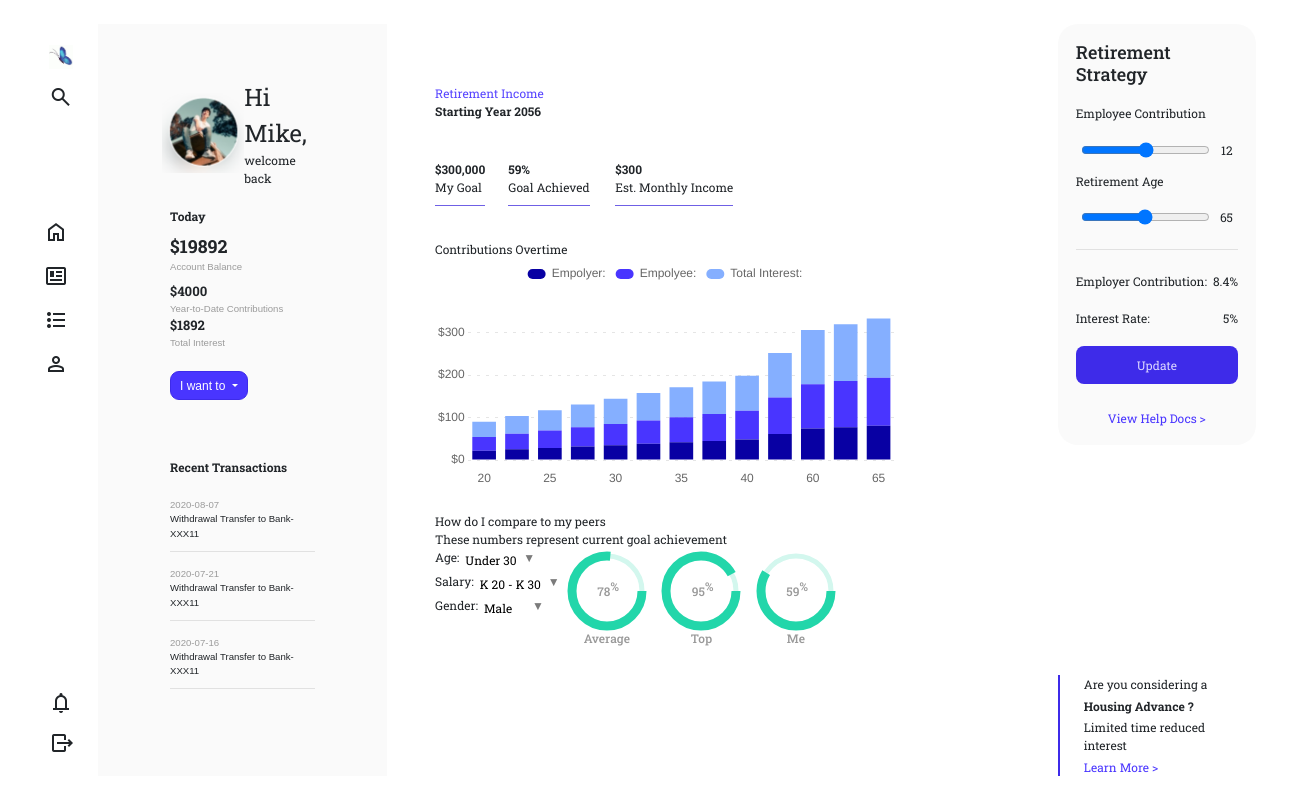
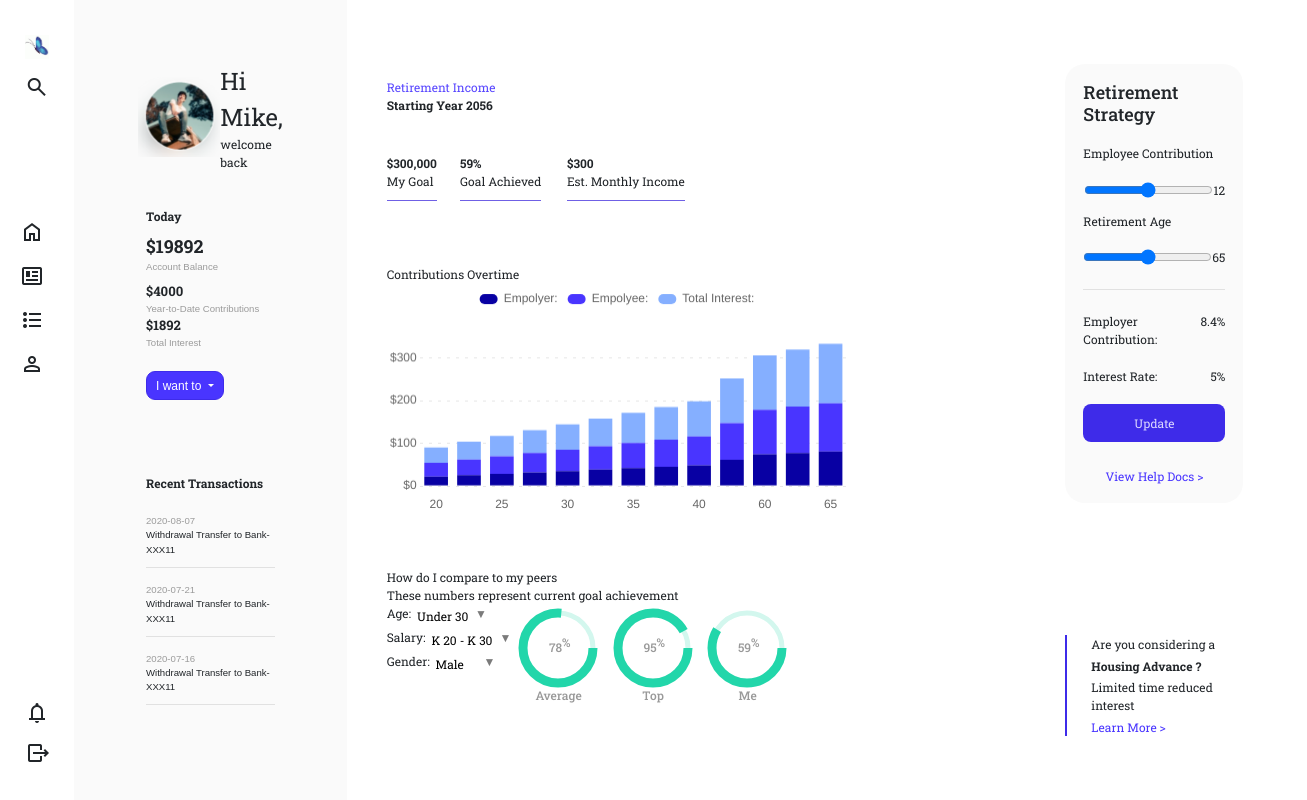
Before and after one commit to Sushanta-Das/DashboardDesign, a plain HTML site: page index.html in a window 1280 px wide. Shown: the whole page, 1307 px wide, since content can reach past the window. Drawn offline with nearby package versions, Linux system fonts and the light colour scheme.

Commit message:
Desktop mode done

```diff
--- a/style.css
+++ b/style.css
@@ -9,7 +9,7 @@ html{font-size: 12px;}
     flex-direction: row;
     height: 100vh;
     font-family: 'Roboto Slab', serif;
-    padding:2rem;
+
 }
 
 
@@ -21,7 +21,7 @@ html{font-size: 12px;}
     flex-direction: column;
     padding: 10px;
     background-color: #fff;
-    gap: 11vh;
+    gap: 9vh;
 }
 
 #sec1, #sec2, #sec3 {
@@ -174,7 +174,8 @@ html{font-size: 12px;}
   display: flex;
 flex-direction: column;
 justify-content: space-around;
-  padding: 6vh;
+padding: 0 5vh;
+margin-top: 4vw;
 }
 
 #RetIncomeHeader
@@ -349,6 +350,7 @@ justify-content: space-around;
 display: flex;
 flex-direction: column;
 justify-content: space-between;
+padding: 8vh;
 }
 
 #retirementStrategy_i{
```
